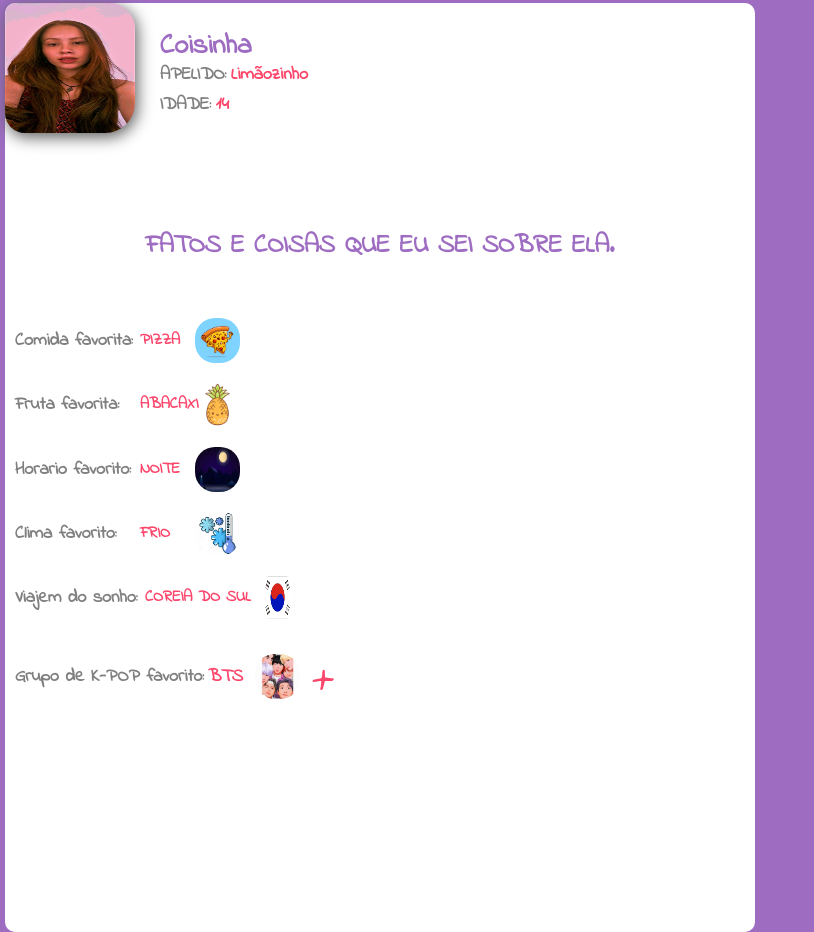
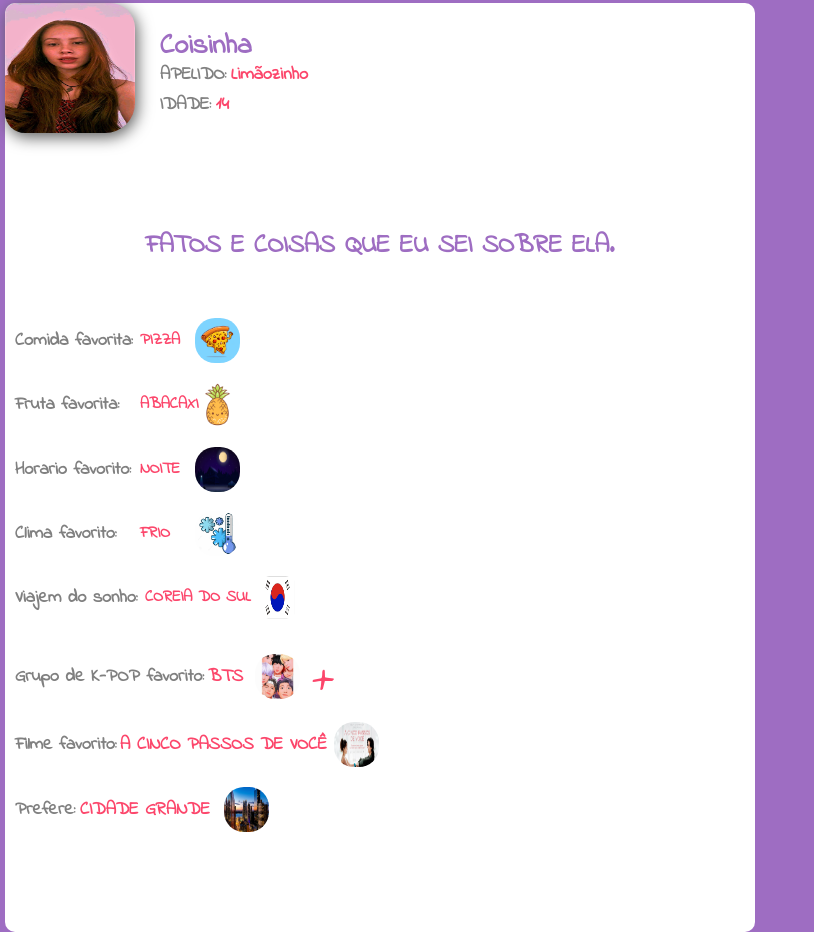
Before and after one commit to Kleber-Neto/Coisinha..., a website: page pages/sobre.html in a window 1280 px wide. Shown: the part 577-1509 px from the top of the page, without its empty margins (0-814 px from the left). Drawn offline with nearby package versions, Linux system fonts and the light colour scheme.

Commit message:
mais arquivos de imagem e css

```diff
--- a/pages/sobre.css
+++ b/pages/sobre.css
@@ -230,6 +230,16 @@ span {
   font-size: 18px;
 }
 
+.span3 {
+  margin-left: 115px;
+  font-size: 18px;
+}
+
+.span4 {
+  margin-left: 75px;
+  font-size: 18px;
+}
+
 em {
   position: absolute;
   margin-left: 10px;
@@ -287,6 +297,33 @@ strong {
   display: inline-block;
 }
 
+.intes2 {
+  margin-left: 290px;
+  margin-top: -10px;
+  width: 45px;
+  height: 45px;
+  border-radius: 20px 20px 20px 20px;
+  display: inline-block;
+}
+
+.intes3 {
+  margin-left: 329px;
+  margin-top: -10px;
+  width: 45px;
+  height: 45px;
+  border-radius: 20px 20px 20px 20px;
+  display: inline-block;
+}
+
+.intes4 {
+  margin-left: 219px;
+  margin-top: -10px;
+  width: 45px;
+  height: 45px;
+  border-radius: 20px 20px 20px 20px;
+  display: inline-block;
+}
+
 
 /*=== RESPONSIVO =================================*/
 @media only screen and (max-device-width: 900px) {
--- a/pages/sobre.html
+++ b/pages/sobre.html
@@ -96,6 +96,12 @@
               <a href="bts.html"><h4><strong>Grupo de K-POP favorito:</strong> <span class="span2">BTS</span></h4>
               <img class="intes1" src="../image/bts.jpg" alt="desenho do bts"> <em>+</em> </a>
 
+              <h4><strong>Filme favorito:</strong> <span class="span3">A CINCO PASSOS DE VOCÊ</span></h4>
+              <img class="intes3" src="../image/filme.jpg" alt="capa do filme">
+
+              <h4><strong>Prefere:</strong> <span class="span4">CIDADE GRANDE</span></h4>
+              <img class="intes4" src="../image/cidade.jpg" alt="desenho da noite">
+
             </div>
 
 
```
Also changed, not shown: image/cidade.jpg (added), image/filme.jpg (added).
